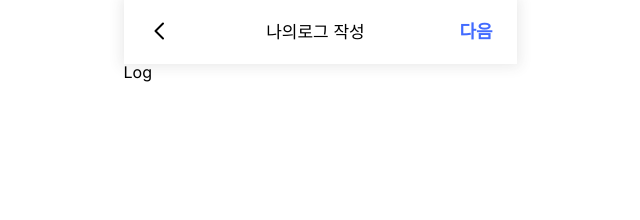
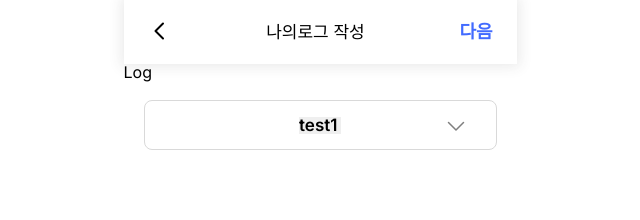
Before and after one commit to hondi-dive/new-fornt, a Next.js app: page /log in a window 1280 px wide. Shown: the top 220 px of the page, without its empty margins (320-960 px from the left). Built offline with nearby package versions, Linux system fonts and the light colour scheme.

Commit message:
add: Select 공용 컴포넌트 추가

```diff
--- a/src/app/log/page.tsx
+++ b/src/app/log/page.tsx
@@ -1,5 +1,6 @@
 'use client';
 import Header from '@/components/common/Header';
+import Select from '@/components/common/Select';
 import { useRouter } from 'next/navigation';
 
 export default function Log() {
@@ -17,6 +18,17 @@ export default function Log() {
         onNextClick={handleNextClick}
       />
       Log
+      <div className='p-5'>
+
+      <Select>
+        <option>
+          test1
+        </option>
+        <option>
+          test2
+        </option>
+        </Select>
+      </div>
     </div>
   );
 }
--- /dev/null
+++ b/src/components/common/Select.tsx
@@ -0,0 +1,21 @@
+import ArrowDown from "@/assets/icons/arrowDown.svg"
+import { HTMLProps } from 'react'
+
+interface Props extends HTMLProps<HTMLSelectElement> {}
+
+export default function Select ({className,...rest}: Props) {
+  return (
+    <div
+      className={`relative h-[50px] flex items-center w-full border-[1px] border-[#d9d9d9] border-solid rounded-lg justify-center ${className}`}
+    >
+      <select
+
+      className=' appearance-none outline-none text-[17px] text-black font-semibold disabled:text-[#7f7f7f] disabled:font-medium'
+      {...rest}
+      />
+      <div className='absolute right-7'>
+        <ArrowDown />
+      </div>
+    </div>
+  )
+}
```
Also changed, not shown: src/assets/icons/arrowDown.svg (added).
